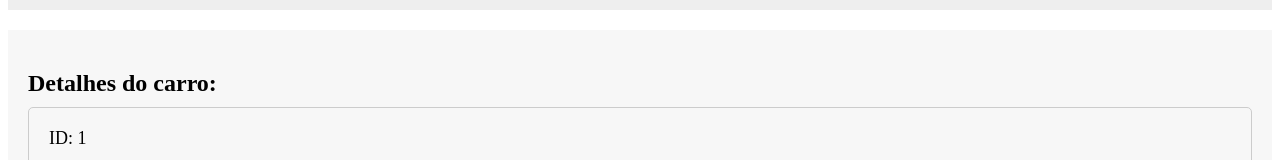
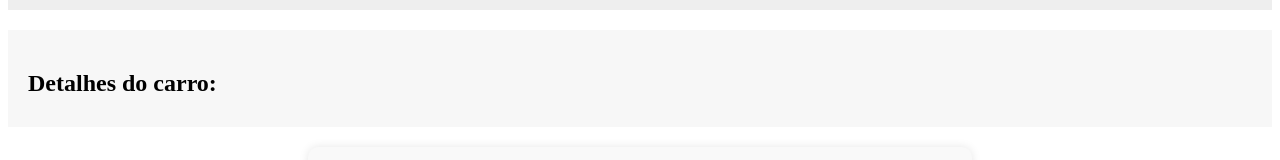
Before and after one commit to Lucdomingues/UltraCar, a React (Create React App) app in the folder app/frontend/: page /info_client in a window 1280 px wide. Shown: the part 442-602 px from the top of the page. Built offline with nearby package versions, Linux system fonts and the light colour scheme.

Commit message:
[Refactor]-refatoraçã-da-api-com-mais-dados

```diff
--- a/app/frontend/src/Database/mock/Api.mock.js
+++ b/app/frontend/src/Database/mock/Api.mock.js
@@ -1,10 +1,40 @@
-export const clientUser = {
+export const clientUser = [
+    {
     id: 1,
     nome: 'Ruan da Silva',
     email: 'test.ultracar.com',
     password: 'senha_forte',
     cpf: '197.201.358.40'
-}
+    },
+    {
+        id: 2,
+        nome: 'Patricia Magi',
+        email: 'patricia-magi@ultracar.com.br',
+        password: 'senha_forte',
+        cpf: '123.456.789-10'
+    },
+    {
+        id: 3,
+        nome: 'Jonathan Cristian',
+        email: 'jonathan-cristian@ultracar.com.br',
+        password: 'senha_forte',
+        cpf: '987.654.321-12'
+    },
+    {
+        id: 4,
+        nome: 'Genesis Pereira',
+        email: 'genesis-pereira@ultracar.com.br',
+        password: 'senha_forte',
+        cpf: '111.222.333-44'
+    },
+    {
+        id: 5,
+        nome: 'Wilson Salles',
+        email: 'wilson-salles@ultracar.com.br',
+        password: 'senha_forte',
+        cpf: '555.444.333-22'
+    },
+]
 export const customerVehicle = [{
     id: 1,
     clientId: 1,
@@ -26,7 +56,62 @@ export const customerVehicle = [{
         tipo_de_carroceria: 'Pick-up',
         capacidade_de_passageiros: 5,
         cor: 'Preto Carbon',
-}
+    },
+    {
+        id: 3,
+        clientId: 2,
+        marca: "Chevrolet",
+        modelo: "Onix",
+        ano: 2021,
+        numeroDePortas: 4,
+        tipoDeCarroceria: "Sedan",
+        capacidadeDePassageiros: 5,
+        cor: "Preto Ouro Negro"
+    },
+    {
+        id: 4,
+        clientId: 3,
+        marca: "Toyota",
+        modelo: "Corolla",
+        ano: 2022,
+        numeroDePortas: 4,
+        tipoDeCarroceria: "Sedan",
+        capacidadeDePassageiros: 5,
+        cor: "Branco Celestial"
+    },
+    {
+        id: 5,
+        clientId: 4,
+        marca: "Ford",
+        modelo: "Mustang",
+        ano: 2022,
+        numeroDePortas: 2,
+        tipoDeCarroceria: "Cupê",
+        capacidadeDePassageiros: 4,
+        cor: "Vermelho Race"
+    },
+    {
+        id: 6,
+        clientId: 5,
+        marca: "Volkswagen",
+        modelo: "T-Cross",
+        ano: 2021,
+        numeroDePortas: 4,
+        tipoDeCarroceria: "SUV",
+        capacidadeDePassageiros: 5,
+        cor: "Azul Noronha"
+    },
+    {
+        id: 7,
+        clientId: 5,
+        marca: "Honda",
+        modelo: "Civic",
+        ano: 2023,
+        numeroDePortas: 4,
+        tipoDeCarroceria: "Sedan",
+        capacidadeDePassageiros: 5,
+        cor: "Prata Platinum"
+    },
 ]
 
 export const parts = [
--- a/app/frontend/src/Pages/InfoClient.jsx
+++ b/app/frontend/src/Pages/InfoClient.jsx
@@ -17,6 +17,9 @@ const InfoClient = () => {
         setCar(data);
     // }, []);
 
+    //Como são variedades de carros e clientes, aqui pegamos os carros correspondetes a seus clientes
+    const carsClient = data.filter((cars) => cars.clientId === client.id)
+
     return (
         <div>
             <Header />
@@ -30,7 +33,7 @@ const InfoClient = () => {
             <div className="car-details">
                 <ul>
                     <h2>Detalhes do carro:</h2>
-                    {data.map((car) => (
+                    {carsClient.map((car) => (
                         <li key={car.id}>
                             <p>ID: {car.id}</p>
                             <p>Marca: {car.marca}</p>
@@ -40,7 +43,7 @@ const InfoClient = () => {
                             <p>Tipo de carroceria: {car.tipo_de_carroceria}</p>
                             <p>Capacidade de passageiros: {car.capacidade_de_passageiros}</p>
                             <p>Cor: {car.cor}</p>
-                        </li>
+                            </li>
                     ))}
                 </ul>
             </div>
--- a/app/frontend/src/Pages/Login.jsx
+++ b/app/frontend/src/Pages/Login.jsx
@@ -19,9 +19,10 @@ const Login = () => {
             // const data = await response.json();
 
             const data = clientUser;
+            const clientExists = data.filter((cpfs) => cpfs.cpf === cpf)
 
-            if (data.cpf === cpf) {
-                setClient(data);
+            if (clientExists[0]) {
+                setClient(clientExists[0]);
                 history.push('/info_client');
             } else {
                 alert('Cliente não encontrado');
```
